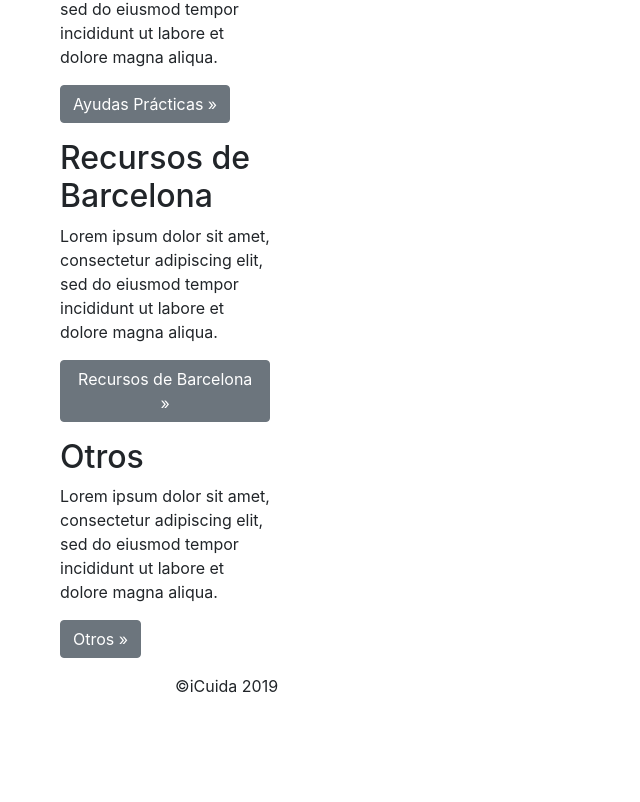
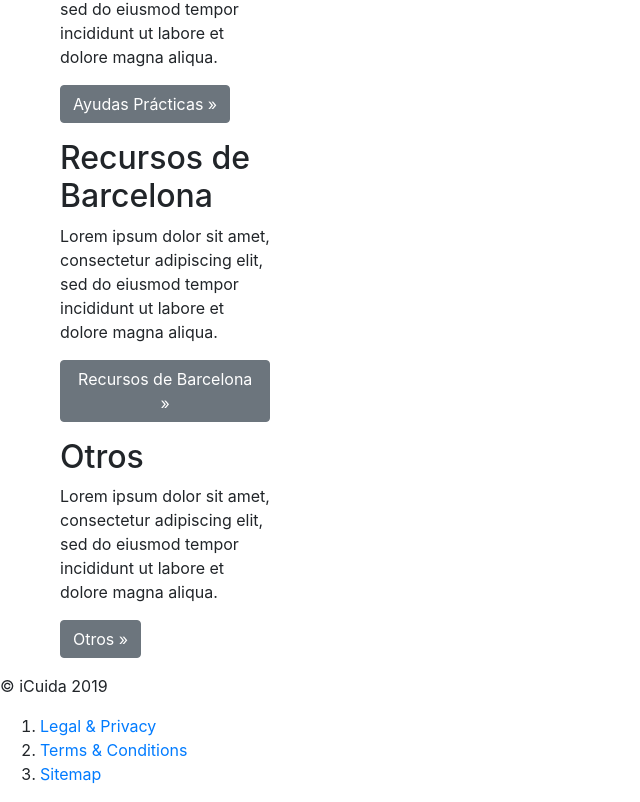
Before and after one commit to Iniciativa-Barcelona-Open-Data-I-iCuida/iCuida, a React (Create React App) app in the folder client/: page / in a window 1280 px wide. Shown: the part 2862-3664 px from the top of the page, without its empty margins (0-640 px from the left). Before the commit the page ends 3576 px from the top, so only its background shows below. Built offline with nearby package versions, Linux system fonts and the light colour scheme.

Commit message:
Add footer to Landing

```diff
--- a/client/src/Component/Landing.js
+++ b/client/src/Component/Landing.js
@@ -125,9 +125,14 @@ export default class Landing extends Component {
                 </div>
             </div>
             </main>
-            <footer className="container">
-                <p>©iCuida 2019</p>
-            </footer>
+            <section className="footer-container">
+                <p>© iCuida 2019</p>
+                <ol>
+                    <li><a href="https://icuida.barcelona/legal" id="" rel="nofollow">Legal &amp; Privacy</a></li>
+                    <li><a href="https://icuida.barcelona/terms&conditions" id="" rel="nofollow">Terms &amp; Conditions</a></li>
+                    <li><a href="https://icuida.barcelona/sitemap" id="" rel="nofollow">Sitemap</a></li>
+                </ol>
+            </section>
         </React.Fragment>
         )
     }
```
